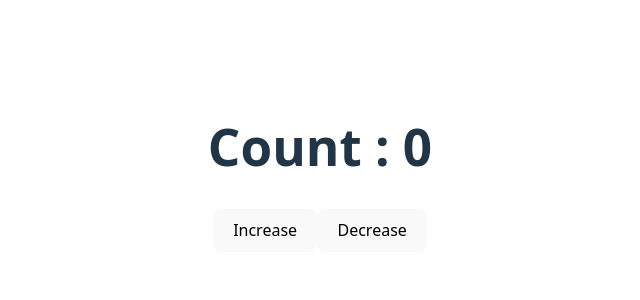
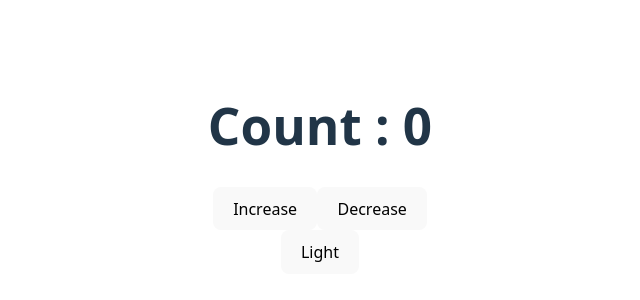
Before and after one commit to Ajaypeter865/React-Tutorial, a React app: page / in a window 1280 px wide. Shown: the part 232-532 px from the top of the page, without its empty margins (320-960 px from the left). Built offline with nearby package versions, Linux system fonts and the light colour scheme; the HTML template or start-up script is replaced by a standard one.

Commit message:
Switch theme componet

```diff
--- a/src/App.jsx
+++ b/src/App.jsx
@@ -6,7 +6,7 @@ const Counter = () => {
 
   const Increase = count + 1
   const Decrease = count - 1
-  return(
+  return (
     <div className='btn'>
       <h1>Count : {count}</h1>
       <button className='btn' onClick={() => {
@@ -21,6 +21,14 @@ const Counter = () => {
   )
 }
 
+export const ThemeSwitcher = () => {
+  const [theme, setTheme] = useState('Light')
 
+  const current = theme
+  return (
+    <div>
+      <button onClick={() =>setTheme( theme === 'Light' ? 'Dark' : 'Light')}>{current}</button></div>
+  )
+}
 
 export default Counter
--- a/src/main.jsx
+++ b/src/main.jsx
@@ -1,10 +1,11 @@
 import { StrictMode } from 'react'
 import { createRoot } from 'react-dom/client'
 import './index.css'
-import Counter from './App.jsx'
+import Counter, {ThemeSwitcher}from './App.jsx'
 
 createRoot(document.getElementById('root')).render(
   <StrictMode>
     <Counter />
+    <ThemeSwitcher/>
   </StrictMode>,
 )
```
